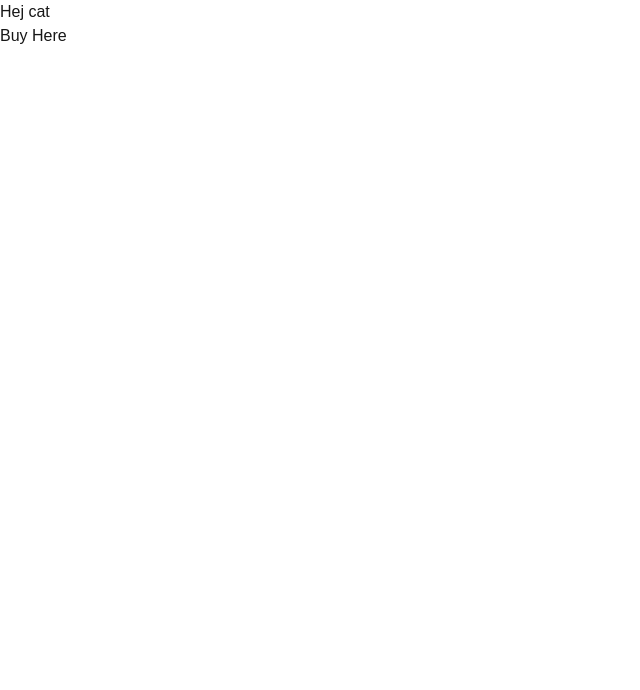
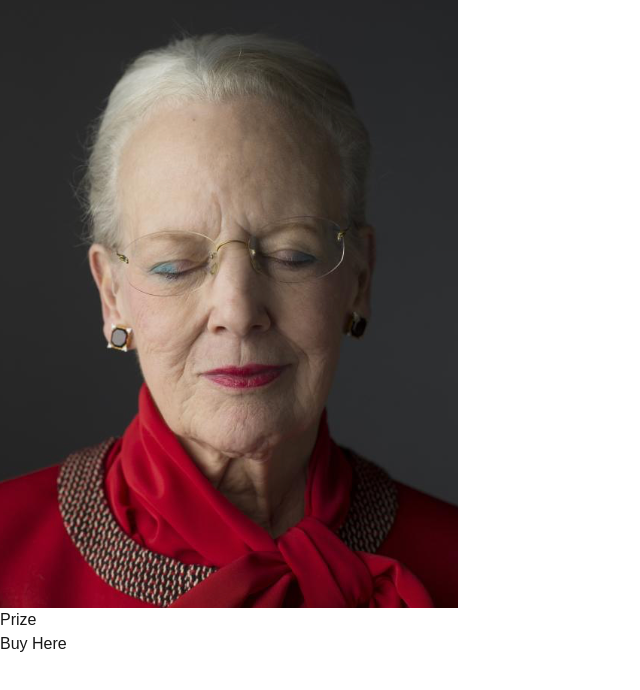
Before and after one commit to AlberteViendahl/simpleside, a Next.js app: page / in a window 1280 px wide. Shown: the top 690 px of the page, without its empty margins (0-640 px from the left). Built offline with nearby package versions, Linux system fonts and the light colour scheme.

Commit message:
card og lidt til

```diff
--- a/src/app/page.js
+++ b/src/app/page.js
@@ -1,11 +1,11 @@
 import Buybnt from "@/components/Buybnt";
+import Card from "@/components/Card";
 import Image from "next/image";
 
 export default function Home() {
   return (
-    <div>
-      <h1>Hej cat</h1>
-      <Buybnt />
+    <div className="bg-background">
+      <Card />
     </div>
   );
 }
--- a/src/components/Card.jsx
+++ b/src/components/Card.jsx
@@ -1,5 +1,13 @@
+import Buybnt from "./Buybnt";
+
 const Card = () => {
-  return <div></div>;
+  return (
+    <div>
+      <img className="" src="/img/smil.png" alt="" />
+      <p>Prize</p>
+      <Buybnt />
+    </div>
+  );
 };
 
 export default Card;
```
Also changed, not shown: public/img/smil.png (added).
